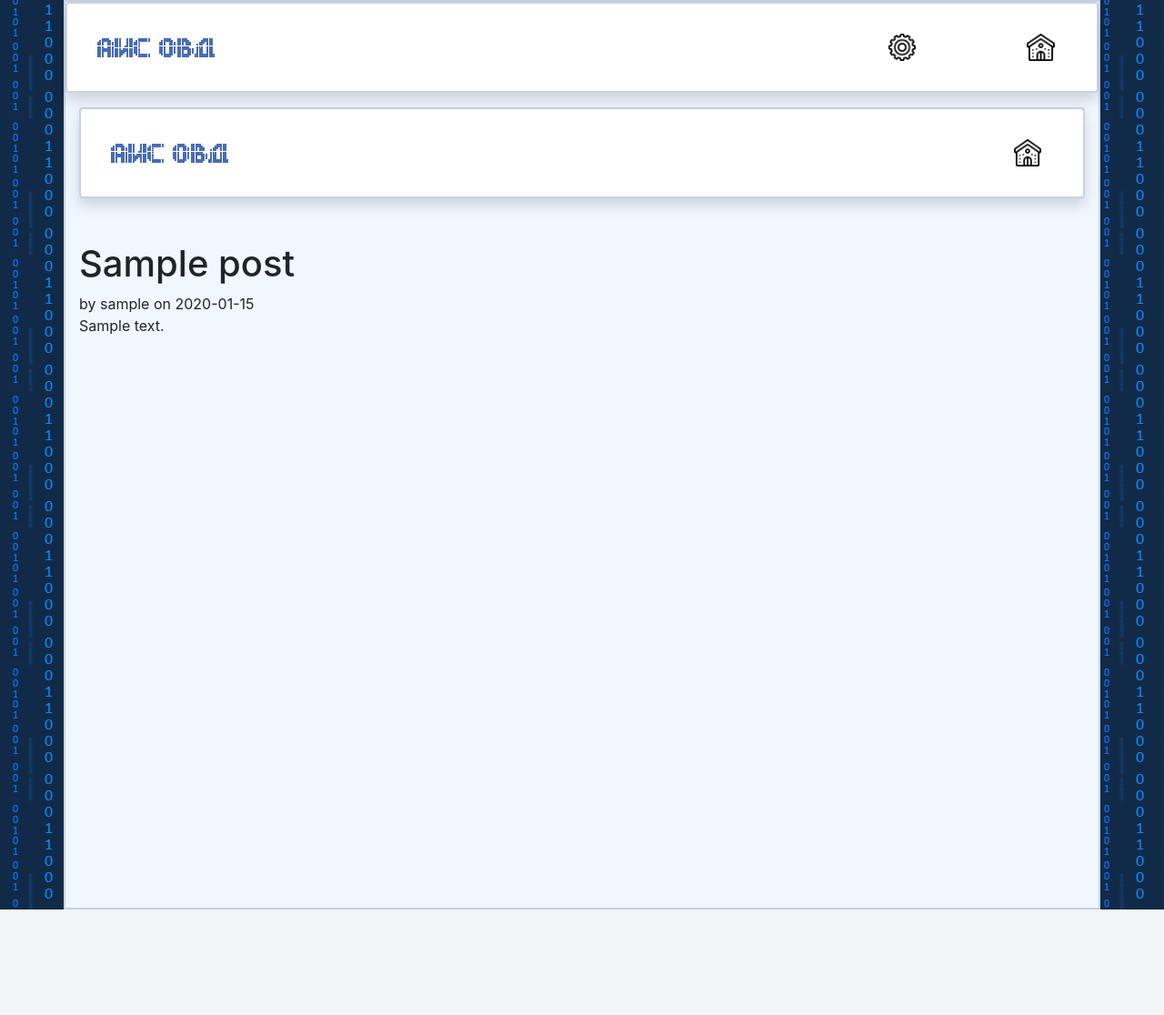
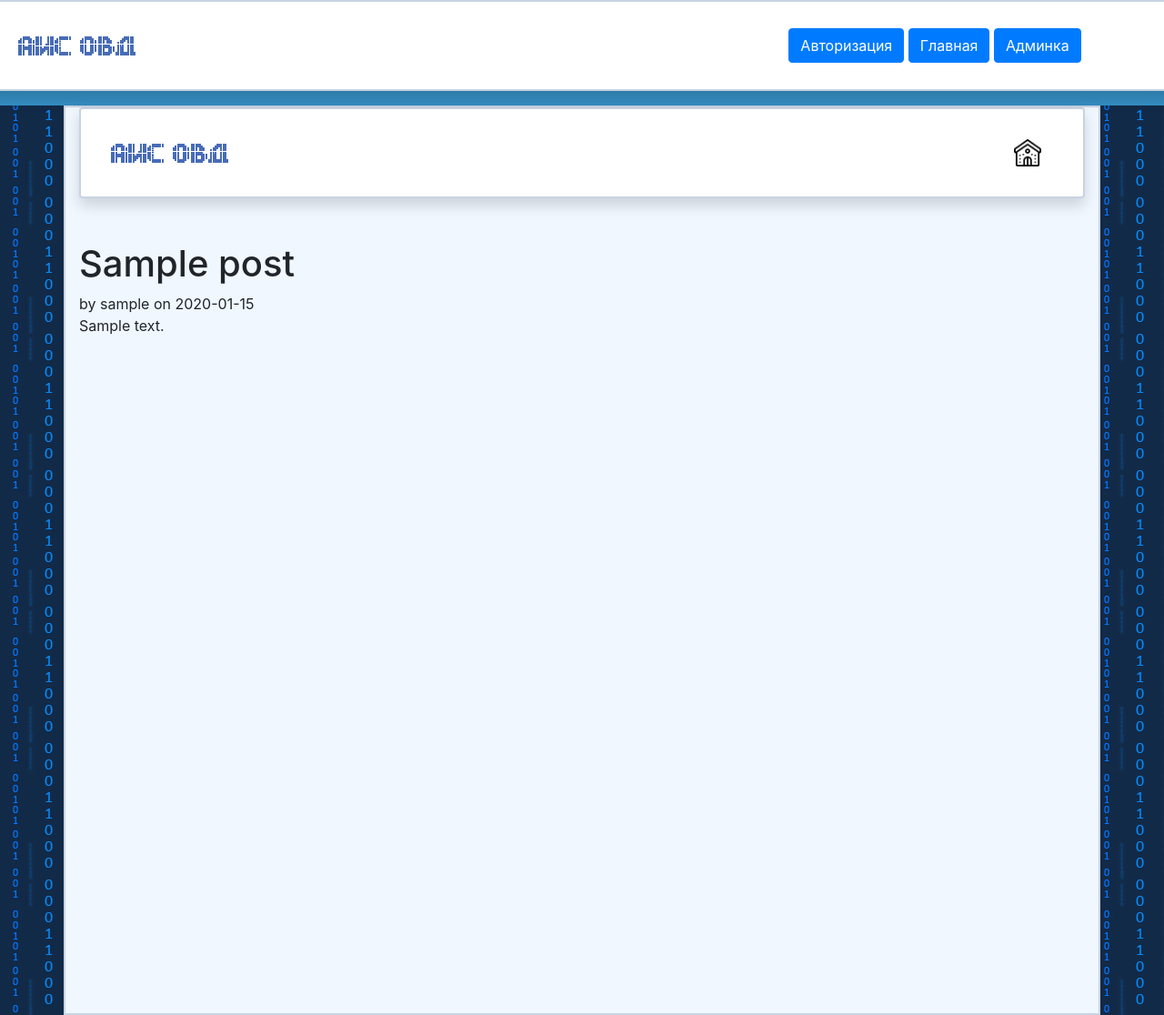
Before and after one commit to AlanLeinhard/main.ais, a Python web app: template app/templates/blog/blog.html in a window 1280 px wide. Shown: the whole page at 91% size. Before the commit the page ends 1000 px from the top, so only its background shows below. Run offline with Jinja, Linux system fonts and the light colour scheme; the template is opened without the code that fills it: most values are stand-ins (such as "Sample title", 1, 10 or a date in 2020); some libraries are stand-ins or nearby versions.

Commit message:
Update base.html

```diff
--- a/app/templates/base.html
+++ b/app/templates/base.html
@@ -26,7 +26,26 @@
     crossorigin="anonymous"></script>
 </head>
 <section class="content">
+        <!-- Навигация Header -->
   <header>
+    <div class="navig header align-items-middle shadow p-3 mb-3 bg-body rounded row justify-content-between" >
+
+      <!-- Логотип -->
+       <div class="col-2 img">
+           <img id="logo" src="images/4nepbggowropb8so1meje.png" alt="logo">
+       </div>
+
+
+                       <!-- Кнопки навигации -->
+        <div class="col header_inner col-4">
+       <button type="button" class="btn btn-primary b_nav">Авторизация</button>
+       <button type="button" class="btn btn-primary b_nav">Главная</button>
+       <button type="button" class="btn btn-primary b_nav">Админка</button>
+      </div>
+
+
+       </div>
+
   </header>
   {% for message in get_flashed_messages() %}
   <div class="flash">{{ message }}</div>
@@ -39,26 +58,8 @@
 
   <div class="fon">
     <div class="container-md con mx-auto">
-      <!-- Навигация Header -->
-      <div class="navig header align-items-middle shadow p-3 mb-3 bg-body rounded row justify-content-between">
-
-        <!-- Логотип -->
-        <div class="col img">
-          <img id="logo" src="images/4nepbggowropb8so1meje.png" alt="logo">
-        </div>
-
-        <!-- Кнопки навигации -->
-        <div class="inne col-2">
-          <div class="in row justify-content-between">
-            <a href="#" class="gear col-2"></a>
-            <a href="#" class="dom col-2"></a>
-          </div>
-        </div>
 
 
-
-
-      </div>
       <div class="container-md ">
         <div class="navig align-items-middle shadow p-3 mb-5 bg-body rounded row justify-content-between">
 
```
